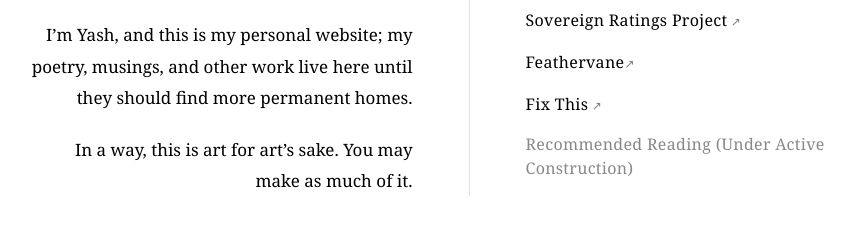
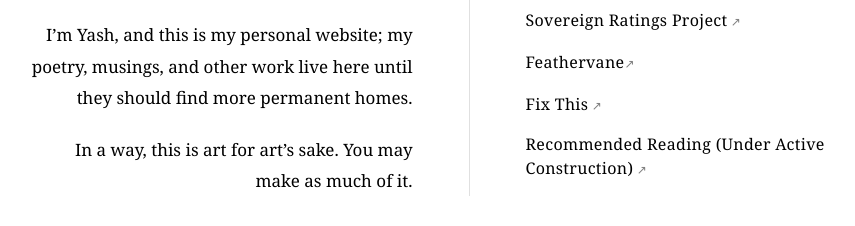
Before and after one commit to moitrayash/moitrayash.github.io, a plain HTML site: page index.html in a window 1280 px wide. Shown: the part 346-572 px from the top of the page, without its empty margins (171-1026 px from the left). Drawn offline with Linux system fonts and the light colour scheme.

Commit message:
Link Recommended Reading to /recread

```diff
--- a/index.html
+++ b/index.html
@@ -94,12 +94,6 @@ white-space: normal;
 z-index: 2;
 pointer-events: none;
 }
-.links .pending {
-font-size: 16px;
-color: #888;
-letter-spacing: 0.02em;
-line-height: 1.5;
-}
 .group {
 width: 100%;
 }
@@ -190,7 +184,7 @@ max-width: calc(100vw - 60px);
 </div>
 </details>
 <a href="https://fixthis.yashmoitra.com" target="_blank" rel="noopener noreferrer" data-tip="[Demo] Portal for city/municipal governments to receive infrastructure complaints and grievances">Fix This</a>
-<span class="pending">Recommended Reading (Under Active Construction)</span>
+<a href="/recread/" target="_blank" rel="noopener noreferrer" data-tip="Still figuring this out">Recommended Reading (Under Active Construction)</a>
 </nav>
 </div>
 </body>
```
